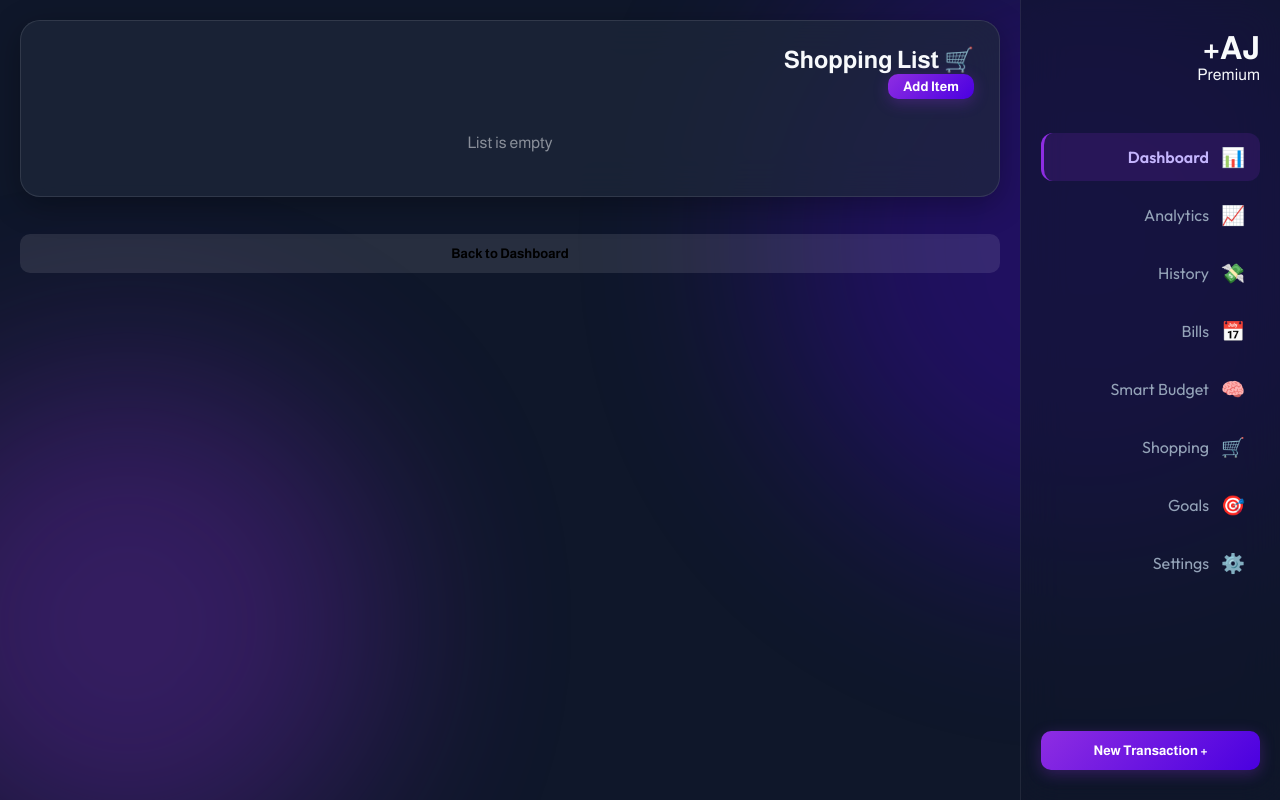
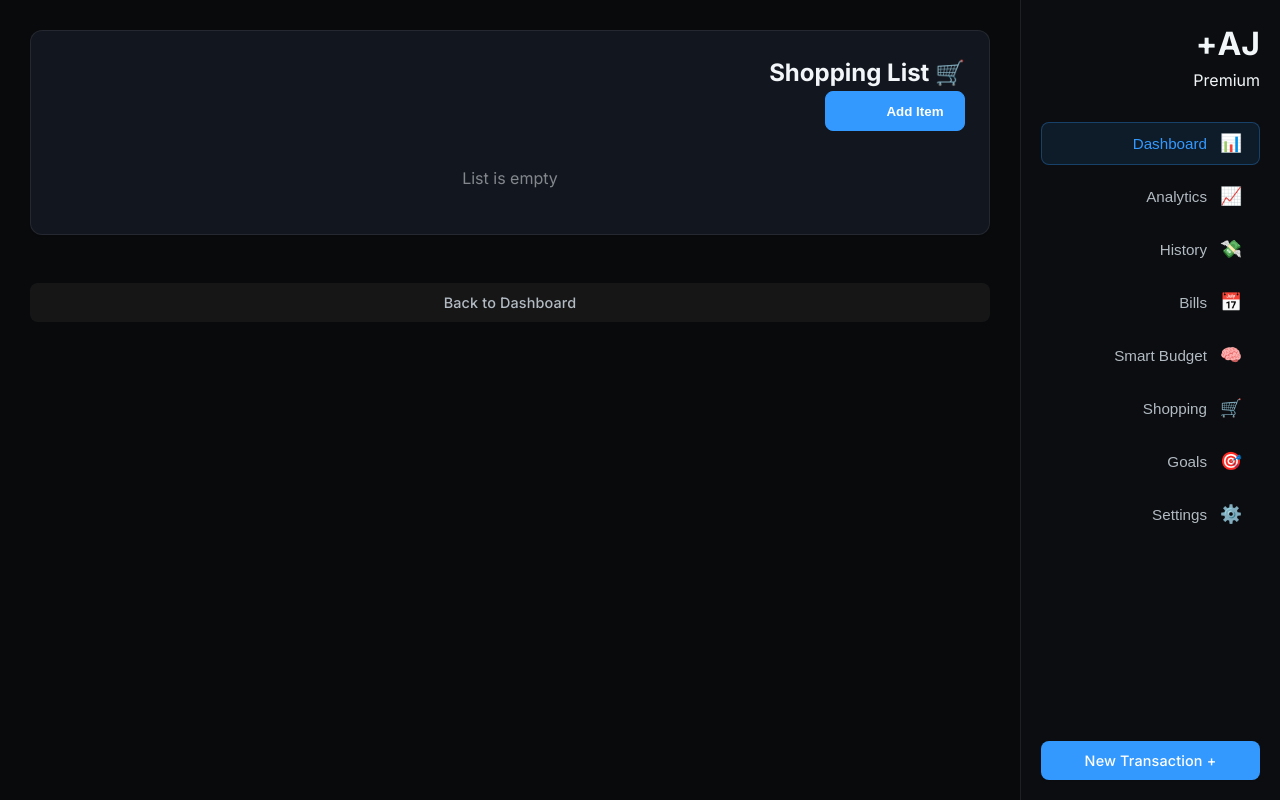
Before and after one commit to anwjawad/mt, a plain HTML site: page index.html in a window 1280 px wide. Both pictures are taken after a click on the button "🛒 Shopping". Drawn offline with nearby package versions, Linux system fonts and the light colour scheme.

Commit message:
Add files via upload

```diff
--- a/css/main.css
+++ b/css/main.css
@@ -1,23 +1,41 @@
-/* AJ+ Modern Web App Design System */
+/* AJ+ Finance - MUI Professional Dark Theme */
+/* Based on Material UI Dashboard V7 Template */
 
 :root {
-    --bg-dark: #0f172a;
-    --sidebar-bg: rgba(15, 23, 42, 0.6);
-    --glass-bg: rgba(255, 255, 255, 0.03);
-    --glass-border: rgba(255, 255, 255, 0.08);
-    --glass-shadow: 0 4px 30px rgba(0, 0, 0, 0.2);
-    --active-bg: rgba(142, 45, 226, 0.15);
+    /* MUI Dark Palette - Professional Blue/Grey */
+    --bg-dark: #090a0b;
+    /* Main background */
+    --sidebar-bg: #0b0d10;
+    /* Slightly lighter for hierarchy */
+    --card-bg: #12161e;
+    /* Card surface */
 
-    --text-main: #f8fafc;
-    --text-muted: #94a3b8;
+    /* Borders & Separators */
+    --border-color: rgba(255, 255, 255, 0.08);
+    --border-hover: rgba(255, 255, 255, 0.15);
 
-    --accent: #8E2DE2;
-    --accent-grad: linear-gradient(135deg, #8E2DE2, #4A00E0);
-    --success: #10b981;
-    --danger: #ef4444;
+    /* Text */
+    --text-main: #f3f6f9;
+    /* Primary Text */
+    --text-muted: #b2bac2;
+    /* Secondary Text */
 
-    --font-head: 'Outfit', sans-serif;
-    --font-body: 'Almarai', sans-serif;
+    /* Accents (MUI Blue) */
+    --accent: #3399FF;
+    --accent-hover: #1769aa;
+    --accent-light: rgba(51, 153, 255, 0.1);
+
+    /* Status Colors */
+    --success: #66bb6a;
+    --danger: #f44336;
+    --warning: #ffa726;
+
+    /* Fonts */
+    --font-head: 'Inter', 'Almarai', sans-serif;
+    --font-body: 'Inter', 'Almarai', sans-serif;
+
+    /* Shadows */
+    --shadow-card: 0px 4px 8px rgba(0, 0, 0, 0.2);
 }
 
 * {
@@ -25,7 +43,7 @@
     margin: 0;
     padding: 0;
     outline: none;
-    -webkit-tap-highlight-color: transparent;
+    -webkit-font-smoothing: antialiased;
 }
 
 body {
@@ -35,37 +53,13 @@ body {
     direction: rtl;
     min-height: 100vh;
     overflow-x: hidden;
+    line-height: 1.5;
 }
 
-/* --- Background Layer --- */
-.bg-mesh {
-    position: fixed;
-    inset: 0;
-    z-index: -1;
-    pointer-events: none;
-}
-
+/* Remove Old Blobs */
+.bg-mesh,
 .blob {
-    position: absolute;
-    border-radius: 50%;
-    filter: blur(100px);
-    opacity: 0.3;
-}
-
-.blob-1 {
-    top: -10%;
-    right: -10%;
-    width: 50vw;
-    height: 50vw;
-    background: #4A00E0;
-}
-
-.blob-2 {
-    bottom: -10%;
-    left: -10%;
-    width: 40vw;
-    height: 40vw;
-    background: #8E2DE2;
+    display: none;
 }
 
 /* --- Layout Grid --- */
@@ -78,15 +72,15 @@ body {
 .sidebar {
     width: 260px;
     background: var(--sidebar-bg);
-    border-left: 1px solid var(--glass-border);
-    /* RTL layout */
-    backdrop-filter: blur(20px);
+    border-left: 1px solid var(--border-color);
+    /* RTL: Border is on Left */
     display: flex;
     flex-direction: column;
-    padding: 30px 20px;
-    gap: 30px;
+    padding: 20px;
+    gap: 10px;
     position: fixed;
     right: 0;
+    /* RTL */
     top: 0;
     bottom: 0;
     z-index: 50;
@@ -97,27 +91,29 @@ body {
 /* Main Content */
 .main-content {
     flex: 1;
-    padding: 20px;
+    padding: 30px;
     padding-bottom: 100px;
-    /* Space for mobile nav */
-    max-width: 1200px;
-    margin: 0 auto;
+    max-width: 1400px;
+    /* Centering logic removed for full width, but max-width keeps it readable on huge screens */
     width: 100%;
 }
+
+/* --- Components --- */
 
 /* --- Components --- */
 
 /* Navigation Buttons */
 .nav-btn {
     background: transparent;
-    border: none;
+    border: 1px solid transparent;
     color: var(--text-muted);
-    font-family: var(--font-head);
-    font-size: 1rem;
-    padding: 12px 15px;
+    font-size: 0.95rem;
+    font-weight: 500;
+    padding: 10px 16px;
     width: 100%;
     text-align: right;
-    border-radius: 12px;
+    border-radius: 8px;
+    /* Slightly squarer */
     cursor: pointer;
     transition: all 0.2s;
     display: flex;
@@ -126,81 +122,84 @@ body {
 }
 
 .nav-btn .icon {
-    font-size: 1.2rem;
+    font-size: 1.1rem;
     min-width: 24px;
     text-align: center;
+    color: var(--text-muted);
 }
 
 .nav-btn:hover {
-    background: rgba(255, 255, 255, 0.05);
+    background: rgba(255, 255, 255, 0.04);
     color: var(--text-main);
 }
 
 .nav-btn.active {
-    background: var(--active-bg);
-    color: #c4b5fd;
-    font-weight: 600;
-    border-left: 3px solid var(--accent);
+    background: var(--accent-light);
+    color: var(--accent);
+    border: 1px solid rgba(51, 153, 255, 0.3);
 }
 
-/* Glass Card */
-/* Glass Card */
+.nav-btn.active .icon {
+    color: var(--accent);
+}
+
+/* Professional Card (No Glass) */
 .glass-card {
-    background: rgba(30, 41, 59, 0.7);
-    /* Darker, more visible */
-    border: 1px solid rgba(255, 255, 255, 0.1);
-    border-radius: 20px;
-    padding: 25px;
-    margin-bottom: 20px;
-    box-shadow: 0 8px 32px rgba(0, 0, 0, 0.3);
-    /* Stronger shadow */
-    backdrop-filter: blur(20px);
-    -webkit-backdrop-filter: blur(20px);
+    background: var(--card-bg);
+    border: 1px solid var(--border-color);
+    border-radius: 12px;
+    /* Standard MUI radius */
+    padding: 24px;
+    margin-bottom: 24px;
+    box-shadow: 0 1px 2px 0 rgba(0, 0, 0, 0.05);
+    /* Very subtle shadow */
 }
 
 .modal-card {
-    background: rgba(15, 23, 42, 0.95);
-    /* Almost opaque for readability */
-    border: 1px solid rgba(142, 45, 226, 0.3);
-    box-shadow: 0 0 50px rgba(142, 45, 226, 0.2);
+    background: var(--card-bg);
+    border: 1px solid var(--border-color);
+    box-shadow: 0 20px 25px -5px rgba(0, 0, 0, 0.1), 0 10px 10px -5px rgba(0, 0, 0, 0.04);
 }
 
 /* Buttons */
 .btn {
-    border: none;
-    padding: 12px;
-    border-radius: 10px;
+    border: 1px solid transparent;
+    padding: 10px 20px;
+    border-radius: 8px;
     cursor: pointer;
     font-family: inherit;
-    font-weight: 600;
+    font-weight: 500;
+    font-size: 0.9rem;
     width: 100%;
     transition: 0.2s;
+    letter-spacing: 0.01em;
 }
 
 .btn-primary {
-    background: var(--accent-grad);
+    background: var(--accent);
     color: white;
-    box-shadow: 0 4px 15px rgba(142, 45, 226, 0.3);
+    box-shadow: 0 1px 2px 0 rgba(0, 0, 0, 0.05);
+}
+
+.btn-primary:hover {
+    background: var(--accent-hover);
 }
 
 .btn-primary:active {
-    transform: scale(0.98);
+    transform: translateY(1px);
 }
 
 /* --- "Uiverse" Modal Redesign (Dark Adaptation) --- */
 
 .modal-card {
-    width: 90%;
-    max-width: 400px;
-    background: linear-gradient(180deg, #1e293b 0%, #0f172a 100%);
-    /* Dark Gradient */
+    background: var(--card-bg);
+    /* Solid Dark */
+    /* Remove Gradient */
     box-shadow:
-        0px 100px 80px rgba(0, 0, 0, 0.5),
-        0px 40px 30px rgba(0, 0, 0, 0.4),
-        0px 20px 20px rgba(0, 0, 0, 0.3),
-        0 0 0 1px rgba(255, 255, 255, 0.1);
-    /* Subtle border */
-    border-radius: 20px;
+        0px 20px 24px -4px rgba(0, 0, 0, 0.4),
+        0px 8px 10px -6px rgba(0, 0, 0, 0.3);
+    border: 1px solid var(--border-color);
+    border-radius: 16px;
     padding: 25px;
     position: relative;
     overflow: hidden;
@@ -222,7 +221,9 @@ body {
     align-items: flex-start;
     position: relative;
     padding: 4px;
-    background-color: rgba(0, 0, 0, 0.3);
+    background-color: var(--bg-dark);
+    /* Lighter than card */
+    border: 1px solid var(--border-color);
     border-radius: 12px;
     margin-bottom: 25px;
 }
@@ -231,15 +232,16 @@ body {
     content: "";
     width: 50%;
     height: 38px;
-    background: var(--accent-grad);
-    /* Using App Accent */
+    background: var(--accent);
+    /* Solid Blue */
     position: absolute;
     top: 4px;
     left: 4px;
     z-index: 9;
     border-radius: 10px;
     transition: all 0.3s cubic-bezier(0.175, 0.885, 0.32, 1.275);
-    box-shadow: 0 4px 15px rgba(142, 45, 226, 0.4);
+    box-shadow: none;
+    /* Cleaner */
 }
 
 .tab {
@@ -286,6 +288,21 @@ body {
     display: flex;
     flex-direction: column;
     gap: 15px;
+}
+
+/* Inputs */
+.input-group {
+    position: relative;
+    margin-bottom: 25px;
+    background: var(--bg-dark);
+    /* Solid BG */
+    border-radius: 8px;
+    border: 1px solid var(--border-color);
+    transition: border-color 0.2s;
+}
+
+.input-group:focus-within {
+    border-color: var(--accent);
 }
 
 .input-wrapper {
@@ -349,9 +366,10 @@ body {
     left: 20px;
     right: 20px;
     height: 70px;
-    background: rgba(15, 23, 42, 0.9);
+    background: rgba(18, 22, 30, 0.9);
+    /* Card Color but Translucent */
     backdrop-filter: blur(20px);
-    border: 1px solid var(--glass-border);
+    border: 1px solid var(--border-color);
     border-radius: 35px;
     /* Pill Shape */
     display: flex;
@@ -360,7 +378,7 @@ body {
     align-items: center;
     z-index: 100;
     padding: 0 20px;
-    box-shadow: 0 10px 30px rgba(0, 0, 0, 0.5);
+    box-shadow: 0 10px 40px -10px rgba(0, 0, 0, 0.5);
 }
 
 .mobile-item {
@@ -393,13 +411,13 @@ body {
     width: 65px;
     height: 65px;
     border-radius: 50%;
-    background: linear-gradient(135deg, #FF0080, #7928CA);
+    background: var(--accent);
     /* Solid Gradient: Magenta/Purple */
     border: 4px solid var(--bg-dark);
     /* Cutout effect */
     color: white;
     font-size: 2.2rem;
-    box-shadow: 0 10px 20px rgba(121, 40, 202, 0.5);
+    box-shadow: 0 4px 10px rgba(51, 153, 255, 0.4);
     cursor: pointer;
     display: flex;
     align-items: center;
@@ -407,6 +425,147 @@ body {
     padding-bottom: 5px;
     /* Visual center adjustment */
     transition: transform 0.2s;
+}
+
+/* --- Uiverse "Add Item" Button --- */
+.btn-add-uiverse {
+    position: relative;
+    width: 140px;
+    height: 40px;
+    cursor: pointer;
+    display: flex;
+    align-items: center;
+    border: 1px solid var(--accent);
+    background-color: var(--accent);
+    border-radius: 8px;
+    overflow: hidden;
+}
+
+.btn-add-uiverse,
+.btn-add-uiverse .button__icon,
+.btn-add-uiverse .button__text {
+    transition: all 0.3s;
+}
+
+.btn-add-uiverse .button__text {
+    transform: translateX(20px);
+    /* Adjusted for size */
+    color: #fff;
+    font-weight: 600;
+    width: 100%;
+    text-align: center;
+}
+
+.btn-add-uiverse .button__icon {
+    position: absolute;
+    transform: translateX(100px);
+    /* Start off-screen/right */
+    height: 100%;
+    width: 40px;
+    background-color: rgba(0, 0, 0, 0.2);
+    /* Darken */
+    display: flex;
+    align-items: center;
+    justify-content: center;
+    right: 0;
+    /* Align right side */
+}
+
+.btn-add-uiverse .svg {
+    width: 20px;
+    stroke: #fff;
+    fill: none;
+}
+
+.btn-add-uiverse:hover {
+    background: var(--accent-hover);
+}
+
+.btn-add-uiverse:hover .button__text {
+    color: transparent;
+}
+
+.btn-add-uiverse:hover .button__icon {
+    width: 100%;
+    transform: translateX(0);
+    background-color: transparent;
+}
+
+.btn-add-uiverse:active .button__icon {
+    background-color: rgba(0, 0, 0, 0.2);
+}
+
+/* --- Uiverse "Buy" Button --- */
+.btn-buy-uiverse {
+    text-decoration: none;
+    line-height: 1;
+    border-radius: 20px;
+    /* Pill shape */
+    overflow: hidden;
+    position: relative;
+    box-shadow: 0 4px 6px rgba(0, 0, 0, 0.2);
+    background-color: var(--card-bg);
+    /* Match Theme */
+    border: 1px solid var(--border-color);
+    color: var(--text-main);
+    cursor: pointer;
+    display: flex;
+    align-items: center;
+    padding: 0;
+    width: auto;
+}
+
+.button-decor {
+    position: absolute;
+    inset: 0;
+    background-color: var(--accent);
+    transform: translateX(100%);
+    /* RTL: Hide to right? Or Left? User said "Left". Let's slide from Left */
+    /* In RTL, negative X goes Left. */
+    transform: translateX(100%);
+    transition: transform .3s;
+    z-index: 0;
+}
+
+/* RTL Slide Logic: We want slide from "start" (Right in RTL) to cover?
+   Let's stick to simple CSS: slide from left to right visually. */
+html[dir="rtl"] .button-decor {
+    transform: translateX(100%);
+    /* Start Hidden Right */
+}
+
+html[dir="rtl"] .btn-buy-uiverse:hover .button-decor {
+    transform: translateX(0);
+}
+
+.button-content {
+    display: flex;
+    align-items: center;
+    font-weight: 600;
+    position: relative;
+    z-index: 1;
+    height: 100%;
+}
+
+.btn-buy-uiverse .button__icon {
+    width: 40px;
+    height: 40px;
+    background-color: var(--accent);
+    display: grid;
+    place-items: center;
+    color: white;
+}
+
+.btn-buy-uiverse .button__text {
+    display: inline-block;
+    transition: color .2s;
+    padding: 0 15px;
+    white-space: nowrap;
+    font-size: 0.9rem;
+}
+
+.btn-buy-uiverse:hover .button__text {
+    color: white;
 }
 
 .mobile-add-btn:active {
--- a/index.html
+++ b/index.html
@@ -7,13 +7,18 @@
     <title>AJ+ Finance</title>
 
     <link rel="manifest" href="manifest.json">
+    <link rel="manifest" href="manifest.json">
     <meta name="theme-color" content="#0f0c29">
+
+    <!-- Icons -->
+    <link rel="shortcut icon" href="images/icon.png" type="image/png">
+    <link rel="apple-touch-icon" href="images/icon.png">
 
     <!-- Fonts -->
     <link rel="preconnect" href="https://fonts.googleapis.com">
     <link rel="preconnect" href="https://fonts.gstatic.com" crossorigin>
     <link
-        href="https://fonts.googleapis.com/css2?family=Almarai:wght@300;400;700;800&family=Outfit:wght@300;400;600&display=swap"
+        href="https://fonts.googleapis.com/css2?family=Almarai:wght@300;400;700;800&family=Inter:wght@300;400;500;600;700&display=swap"
         rel="stylesheet">
 
     <!-- Styles -->
@@ -22,11 +27,7 @@
 </head>
 
 <body>
-    <!-- Background -->
-    <div class="bg-mesh">
-        <div class="blob blob-1"></div>
-        <div class="blob blob-2"></div>
-    </div>
+    <!-- App Layout -->
 
     <div class="app-layout">
         <!-- Desktop Sidebar -->
--- a/js/app.js
+++ b/js/app.js
@@ -385,20 +385,41 @@ class App {
     renderShopping(container) {
         container.innerHTML = `
             <div class="glass-card">
-                 <div class="flex-between" style="margin-bottom:15px;">
+                 <div class="flex-between" style="margin-bottom:15px; align-items:center;">
                     <h2>🛒 Shopping List</h2>
-                    <button class="btn btn-primary" style="width:auto; padding: 5px 15px;" onclick="app.addItem()">Add Item</button>
+
+                    <!-- Uiverse Add Button -->
+                    <button class="btn-add-uiverse" onclick="app.addItem()">
+                        <span class="button__text">Add Item</span>
+                        <span class="button__icon">
+                            <svg class="svg" viewBox="0 0 24 24" stroke="currentColor" stroke-width="2">
+                                <line x1="12" y1="5" x2="12" y2="19"></line>
+                                <line x1="5" y1="12" x2="19" y2="12"></line>
+                            </svg>
+                        </span>
+                    </button>
                  </div>
+
                  ${state.shoppingList.map(item => `
-                    <div class="flex-between" style="margin-bottom:10px; padding:12px; background:rgba(255,255,255,0.05); border-radius:10px;">
-                        <span style="font-size:1.1rem">${item.name}</span>
-                        <button class="btn btn-primary" style="width:auto; padding: 5px 12px; font-size:0.8rem;" onclick="app.buyItem('${item.id}', '${item.name}')">Buy</button>
+                    <div class="flex-between" style="margin-bottom:12px; padding:12px; background:rgba(255,255,255,0.02); border:1px solid var(--border-color); border-radius:12px; align-items:center;">
+                        <span style="font-size:1.1rem; font-weight:500;">${item.name}</span>
+
+                        <!-- Uiverse Buy Button -->
+                        <button class="btn-buy-uiverse" onclick="app.buyItem('${item.id}', '${item.name}')">
+                            <span class="button-decor"></span>
+                            <div class="button-content">
+                                <div class="button__icon">
+                                    <span style="font-size:1.2rem">🛒</span>
+                                </div>
+                                <span class="button__text">Buy</span>
+                            </div>
+                        </button>
                     </div>
                  `).join('')}
                  ${state.shoppingList.length === 0 ? '<p style="text-align:center; opacity:0.5; padding:20px;">List is empty</p>' : ''}
             </div>
             <br>
-            <button class="btn" style="background:rgba(255,255,255,0.1)" onclick="app.navigate('dashboard')">Back to Dashboard</button>
+            <button class="btn" style="background:rgba(255,255,255,0.05); color:var(--text-muted);" onclick="app.navigate('dashboard')">Back to Dashboard</button>
         `;
     }
 
```
Also changed, not shown: images/icon.png (added).
